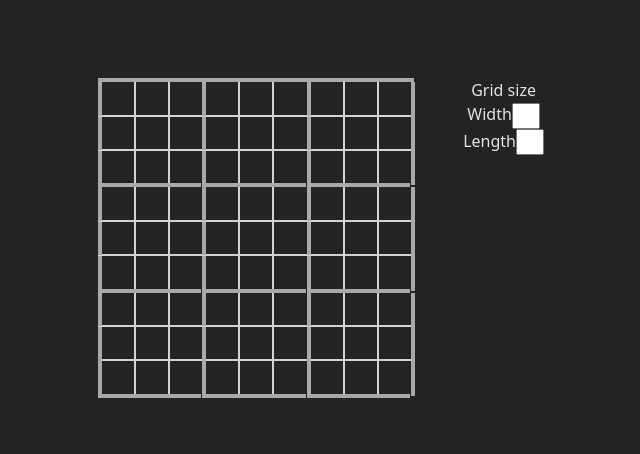
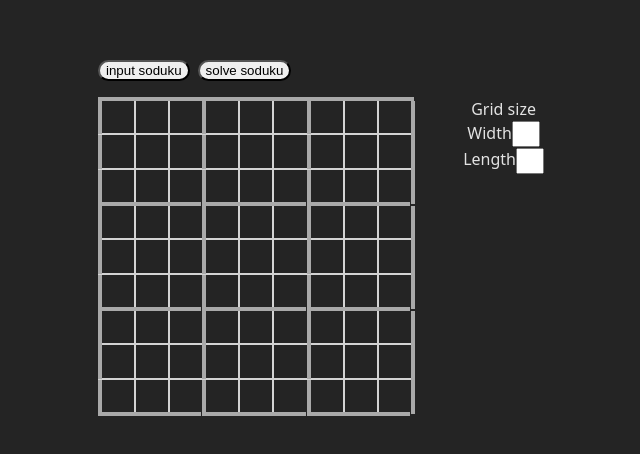
Before and after one commit to Oscar695/soduku-checker, a React (Vite) app in the folder soduku_checker_atempt5/: page / in a window 1280 px wide. Shown: the part 162-616 px from the top of the page, without its empty margins (319-959 px from the left). Built offline with nearby package versions, Linux system fonts and the light colour scheme.

Commit message:
add_input_and_solve_buttons

```diff
--- a/soduku_checker_atempt5/src/App.css
+++ b/soduku_checker_atempt5/src/App.css
@@ -4,8 +4,48 @@
   text-align: center;
 }
 
+.solveButton {
+  border-radius: 2em;
+  align-content: center;
+  max-height: 10m;
+
+}
+
+.inputPageVisible {
+  visibility: visible;
+}
+
+.inputPageInvisible {
+  visibility: hidden;
+}
+
+.solvePageVisible {
+  visibility: visible;
+}
+
+.solvePageInvisible {
+  visibility: hidden;
+}
+
+.inputButton {
+  border-radius: 2em;
+  align-content: center;
+  max-height: 10em;
+}
+
 .lineUp {
   display: flex;
+}
+
+.lineUpButtons {
+  display: flex;
+  padding-bottom: 1em;
+  align-self: center;
+  align-content: center;
+}
+
+.seperation {
+  padding: 0.25em;
 }
 
 input::-webkit-outer-spin-button,
--- a/soduku_checker_atempt5/src/App.jsx
+++ b/soduku_checker_atempt5/src/App.jsx
@@ -13,6 +13,9 @@ function App() {
   const [responce, setResponce] = useState(false)
   const [win, setWin] = useState(false)
   const [valueOfBox, setValueOfBox] = useState(405)
+  const [classOfSolvePage, setclassOfSolvePage] = useState("inputPageVisible")
+  const [classOfInputPage, setclassOfInputPage] = useState("solvePageInvisible")
+
 
   const largeBoxHightSmallBoxWidth = (event) => {
     const input = event.target.value
@@ -34,10 +37,32 @@ function App() {
     setDeafultClassOfBox(new Array(NoOfboxes).fill(new Array(NoOfboxes).fill("inputBox")))
     setValueOfBox((NoOfboxes) * ((NoOfboxes + 1) / 2))
   }
+  const inputButtonPressed = () => {
+    setclassOfSolvePage("solvePageInvisible")
+    setclassOfInputPage("inputPageVisible")
+  }
+
+  const solveButtonPressed = () => {
+    setclassOfSolvePage("solvePageVisible")
+    setclassOfInputPage("inputPageInvisible")
+  }
+
 
   return (
     <>
+      {/* swap page button */}
+      <div className="lineUpButtons">
+        <button className="inputButton" onClick={inputButtonPressed}>input soduku</button>
+        <div className="seperation"></div>
+        <button className="solveButton" onClick={solveButtonPressed}>solve soduku</button>
+      </div>
       <div>
+        {/* input page */}
+        <div className={classOfInputPage}>
+
+        </div>
+        {/* solve page */}
+        <div className={classOfSolvePage}>
           <div>
             {responce ? "only values 1 to" + " " + numberOfBoxes : null}
             {win ? "you win yay" : null}
@@ -64,6 +89,7 @@ function App() {
             </div>
           </div>
         </div>
+      </div>
     </>
   )
 }
```
Also changed, not shown: soduku_checker_atempt5/src/ErrorChecking.jsx (added, +62 -0 lines). Lines whose indentation alone changed are shown as unchanged.
